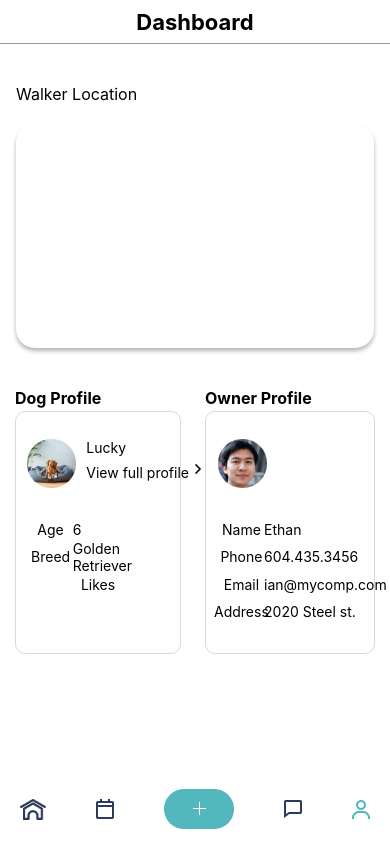
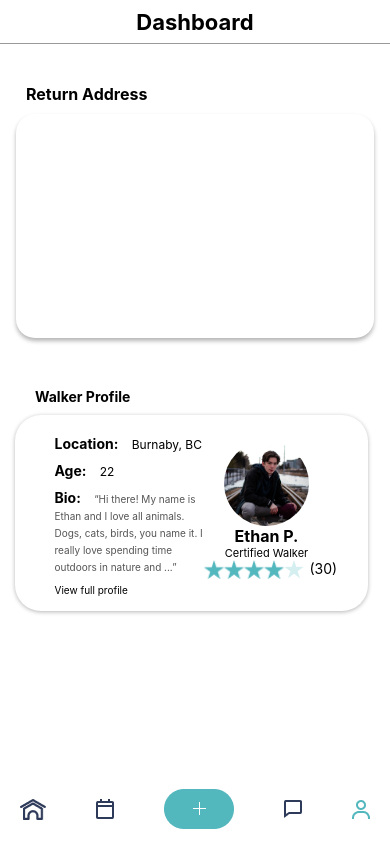
Before and after one commit to RinaHan/Walk-Mobile-App-React-Native, a React Native app: screen / in a window 390 px wide. Built offline with nearby package versions, Linux system fonts and the light colour scheme.

Commit message:
modified WalkerProfile, and OwerDashPage

```diff
--- a/App.js
+++ b/App.js
@@ -23,6 +23,7 @@ import DashOwner from "./comps/DashOwner";
 import FooterBar from "./comps/FooterBar";
 import MapPlaceholder from "./comps/MapPlaceholder";
 import TopBar from './comps/TopBar';
+import WalkerProfile from "./comps/WalkerProfile";
 // import AvatarViewProfile from '../AvatarForm/AvatarViewProfile';
 
 const styles = StyleSheet.create({
@@ -44,22 +45,23 @@ const styles = StyleSheet.create({
     flexDirection: "row",
     width: 360,
     justifyContent:"space-between",
-    marginTop:40
+    marginTop:50,
+    marginBottom:40
   },
 
 });
 
-const WalkerDashPage = ({}) => {
+const OwnerDashPage = ({}) => {
 
   return (
       <View style={styles.app}>
         <ScrollView>
             <TopBar title="Dashboard" />
           <View style={styles.container}>
-            <MapPlaceholder style={styles.map}/>
+            <MapPlaceholder style={styles.map}
+            text="Return Address"/>
             <View style={styles.dashcont}>
-              <DashDog/>
-              <DashOwner/>
+              <WalkerProfile/>
             </View>
           </View>
         </ScrollView>
@@ -68,7 +70,7 @@ const WalkerDashPage = ({}) => {
   );
 };
 
-WalkerDashPage.defaultProps = {
+OwnerDashPage.defaultProps = {
     // size: null,
     text: null,
     backgroundColor: null,
@@ -76,4 +78,4 @@ WalkerDashPage.defaultProps = {
 };
 
 
-export default WalkerDashPage;
+export default OwnerDashPage;
--- a/comps/MapPlaceholder/index.js
+++ b/comps/MapPlaceholder/index.js
@@ -33,7 +33,9 @@ const styles = StyleSheet.create({
     justifyContent:"center",
     alignItems:"center",
     fontSize:16,
-    marginBottom:20
+    marginBottom:10,
+    marginLeft:10,
+    fontWeight:"bold"
   },
   shadow: {
     shadowColor: "#000",
--- a/comps/WalkerProfile/index.js
+++ b/comps/WalkerProfile/index.js
@@ -158,6 +158,14 @@ const styles = StyleSheet.create({
     borderRadius: 26,
     alignItems:"center",
     justifyContent:"space-between",
+    shadowColor: "#000",
+            shadowOffset: {
+              width: 0,
+              height: 1,
+            },
+            shadowOpacity: 0.29,
+            shadowRadius: 4.65,
+            elevation: 5,
   },
   container: {
     width:"80%",
@@ -168,15 +176,21 @@ const styles = StyleSheet.create({
     marginTop:20,
     height:150,
     justifyContent:"center",
-    justifyContent:"space-between",
+    // justifyContent:"space-between",
   },
+  text: {
+    marginLeft:20,
+    fontWeight:"bold",
+    marginBottom:10
+  }
 });
 
 
 const WalkerProfile = ({city, age, bio, name}) => {
   return (
+    <View>
+      <Text style={styles.text}>Walker Profile</Text>
     <View style={styles.box}>
-
         <View style={styles.container}>
           <View>
             <UserInfo/>
@@ -190,6 +204,7 @@ const WalkerProfile = ({city, age, bio, name}) => {
               image1={require('../../comps/Avatar/face3.jpg')}/>
           <ReviewStars/>
           </View>
+        </View>
         </View>
 
     </View>
```
